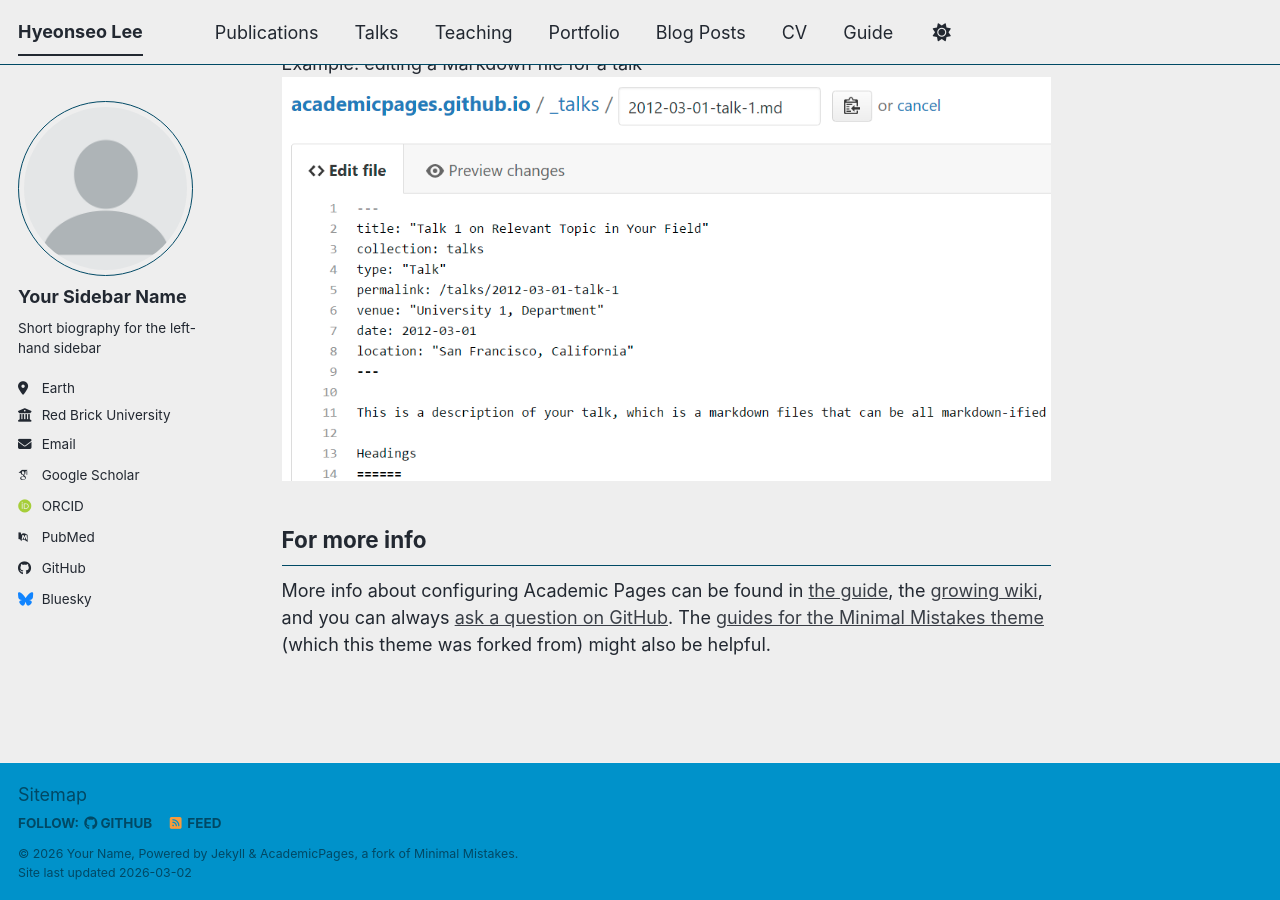
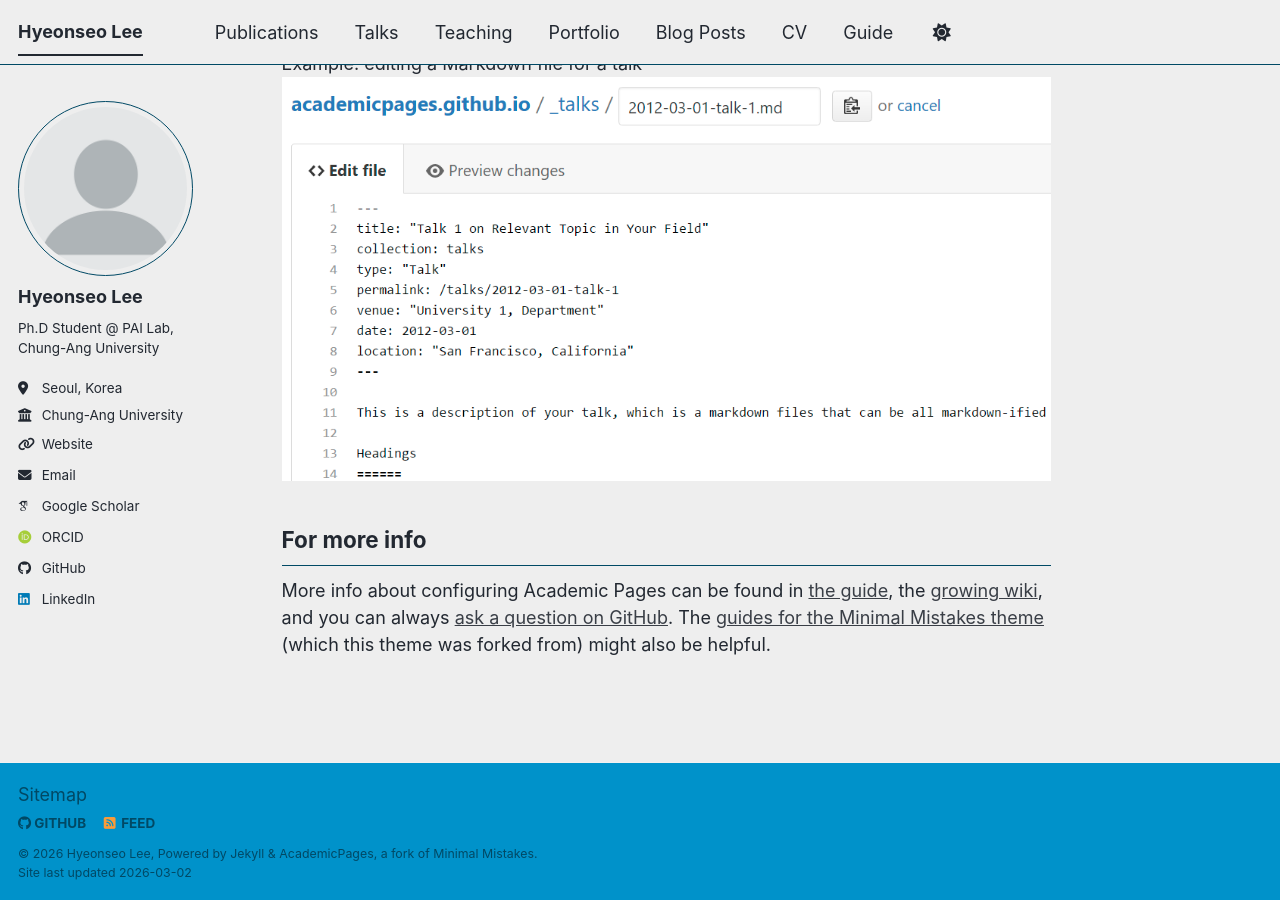
Before and after one commit to hyeonseo-o/hyeonseo-o.github.io, a Jekyll site: the page built from _pages/about.md, in a window 1280 px wide and 900 px high, scrolled down 2720 px. Built offline with Jekyll 4.4.1, drawn with Linux system fonts in a browser that asks for light colours; some web fonts are replaced; a script bundle is joined from its source files by our own code; library files that are not in the unit come from our copies.

Commit message:
Update _config.yml

```diff
--- a/_config.yml
+++ b/_config.yml
@@ -7,16 +7,16 @@
 # server process.
 
 # Basic Site Settings
-locale                   : "en-US"
+locale                   : "Asia/Seoul"
 site_theme               : "air" # The available themes options are "default", "air", "sunrise", "mint", "dirt" and "contrast"
 title                    : "Hyeonseo Lee"
 title_separator          : "-"
-name                     : &name "Your Name"
+name                     : &name "Hyeonseo Lee"
 description              : &description "Your Name's academic portfolio"   # Update this with a general description of your site, this is the default if not overridden by a page
-url                      : https://academicpages.github.io # The base hostname & protocol for your site e.g. "https://[your GitHub username].github.io",
+url                      : https://hyeonseo-o.github.io # The base hostname & protocol for your site e.g. "https://[your GitHub username].github.io",
                                                            # or if you already have some other page hosted on Github then use "https://[your GitHub username].github.io/[Your Repo Name]"
 baseurl                  : "" # the subpath of your site, e.g. "/blog"
-repository               : "academicpages/academicpages.github.io"
+repository               : "hyeonseo-o/hyeonseo-o.github.io"
 
 # Site Author - The following control what appear as part of the author content on the side bar.
 #               If a field is blank the icon and link will not appear, otherwise it will be shown.
@@ -24,24 +24,23 @@ repository               : "academicpages/academicpages.github.io"
 author:
   # Biographic information
   avatar           : "profile.png"
-  name             : "Your Sidebar Name"
+  name             : "Hyeonseo Lee"
   pronouns         : # example: "she/her"
-  bio              : "Short biography for the left-hand sidebar"
-  location         : "Earth"
-  employer         : "Red Brick University"
-  uri              : # URL
-  email            : "none@example.org"
+  bio              : "Ph.D Student @ PAI Lab, Chung-Ang University"
+  location         : "Seoul, Korea"
+  employer         : "Chung-Ang University"
+  uri              : "https://hyeonseo-o.github.io"
+  email            : "hswith@cau.ac.kr"
 
   # Academic websites
   academia         : # URL
   arxiv            : # URL - Update with the correct link to your profile
-  googlescholar    : "https://scholar.google.com/citations?user=PS_CX0AAAAAJ"
+  googlescholar    : "https://scholar.google.com/citations?user=wpVMJEoAAAAJ&hl=ko"
   inspire-hep      : # URL
   impactstory      : # URL
-  orcid            : "https://orcid.org/yourorcidurl"
+  orcid            : "https://orcid.org/my-orcid?orcid=0009-0001-0845-0423"
   semantic         : # URL
   ssrn             : # URL
-  pubmed           : "https://www.ncbi.nlm.nih.gov/pubmed/?term=john+snow"
   researchgate     : # URL
   scopus           : # URL
   zotero           : # URL
@@ -51,13 +50,13 @@ author:
   bitbucket        : # Username - Update with your username on the site
   codepen          : # Username
   dribbble         : # Username
-  github           : "academicpages"
+  github           : "https://github.com/hyeonseo-o"
   kaggle           : # Username
   stackoverflow    : # User number or user number and name (i.e., use "1" or "1/jeff-atwood")
 
   # Social media
   artstation       : # Username
-  bluesky          : "bsky.app" # Replace this with you Bluesky username
+  bluesky          : # Replace this with you Bluesky username
   facebook         : # Username
   flickr           : # Username
   foursquare       : # Username
@@ -66,7 +65,7 @@ author:
   keybase          : # Username
   instagram        : # Username
   lastfm           : # Username
-  linkedin         : # Username
+  linkedin         : "https://www.linkedin.com/in/hyunseo-lee/"
   mastodon         : # URL
   medium           : # URL
   pinterest        : # Username
@@ -87,9 +86,9 @@ publication_category:
   books:
     title: 'Books'
   manuscripts:
-    title: 'Journal Articles'
+    title: 'International Journal/Conference'
   conferences:
-    title: 'Conference Papers'
+    title: 'Domestic Journal/Conference'
 
 # Site Settings
 teaser                   :  # filename of teaser fallback teaser image placed in /images/ for social media previews
```
